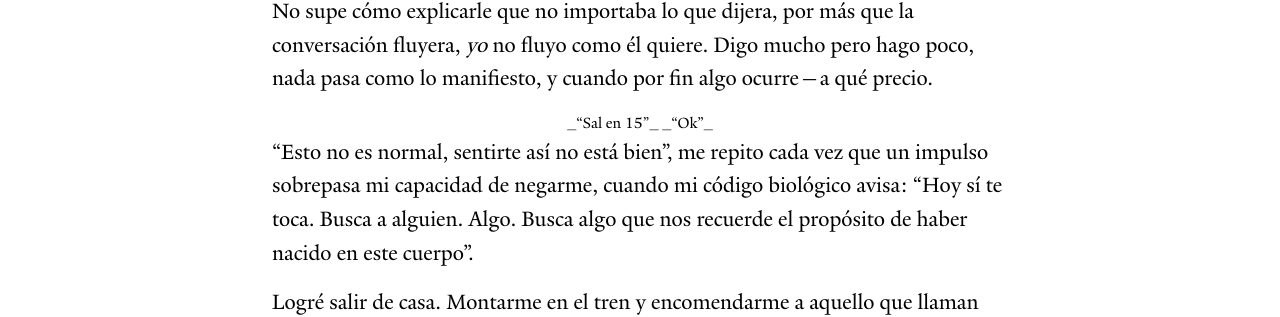
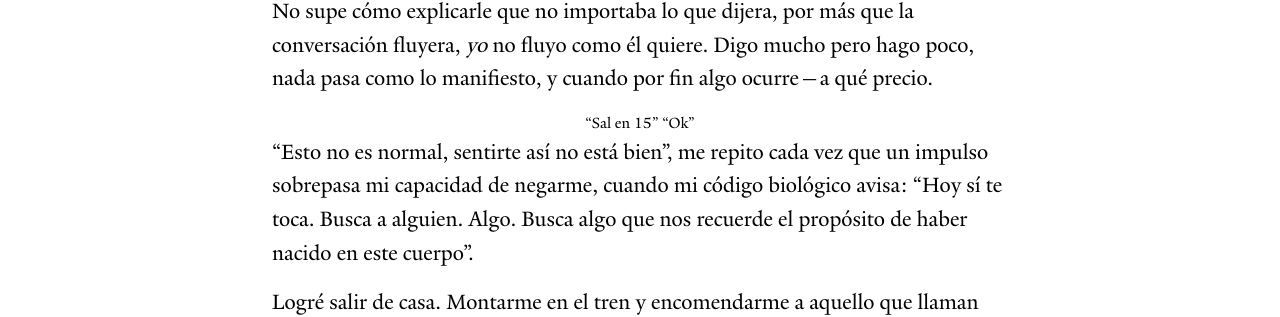
Before and after one commit to elotroalex/variantes, a Jekyll site: the page built from _num1/villanuevaskoler-eva.md, in a window 1280 px wide and 900 px high, scrolled down 4685 px. Shown: the part 147-464 px from the top of the window. Built offline with Jekyll 4.4.1, drawn with Linux system fonts in a browser that asks for light colours.

```diff
--- a/_num1/villanuevaskoler-eva.md
+++ b/_num1/villanuevaskoler-eva.md
@@ -91,8 +91,8 @@ Some night, “*You/Man* will come home with *It/Me*,” I pray to myself, befor
 No supe cómo explicarle que no importaba lo que dijera, por más que la conversación fluyera, *yo* no fluyo como él quiere. Digo mucho pero hago poco, nada pasa como lo manifiesto, y cuando por fin algo ocurre—a qué precio.
 
 <div align="center">
-_“Sal en 15”_
-_“Ok”_
+“Sal en 15”
+“Ok”
 </div>
 
 “Esto no es normal, sentirte así no está bien”, me repito cada vez que un impulso sobrepasa mi capacidad de negarme, cuando mi código biológico avisa: “Hoy sí te toca. Busca a alguien. Algo. Busca algo que nos recuerde el propósito de haber nacido en este cuerpo”.
```
